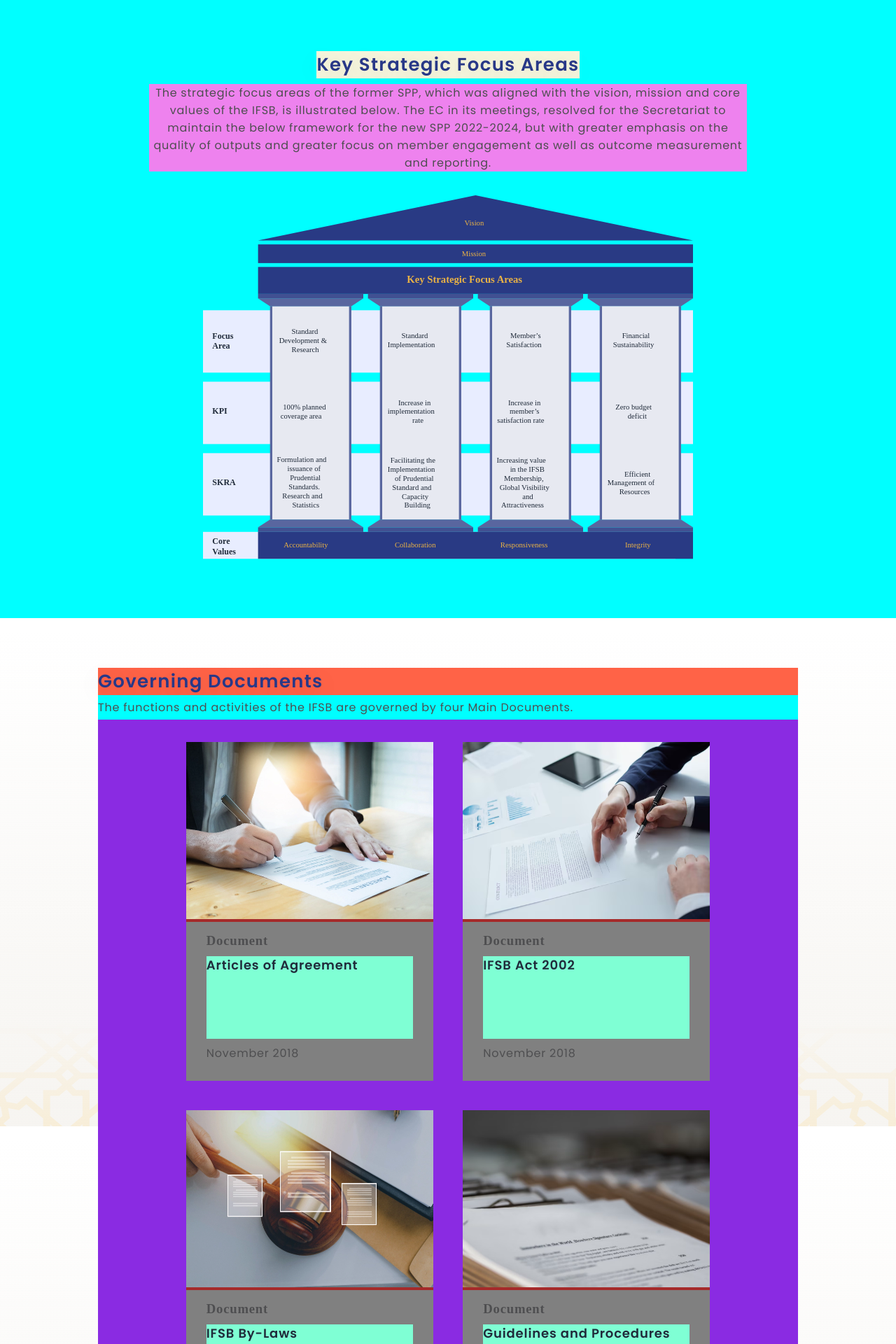
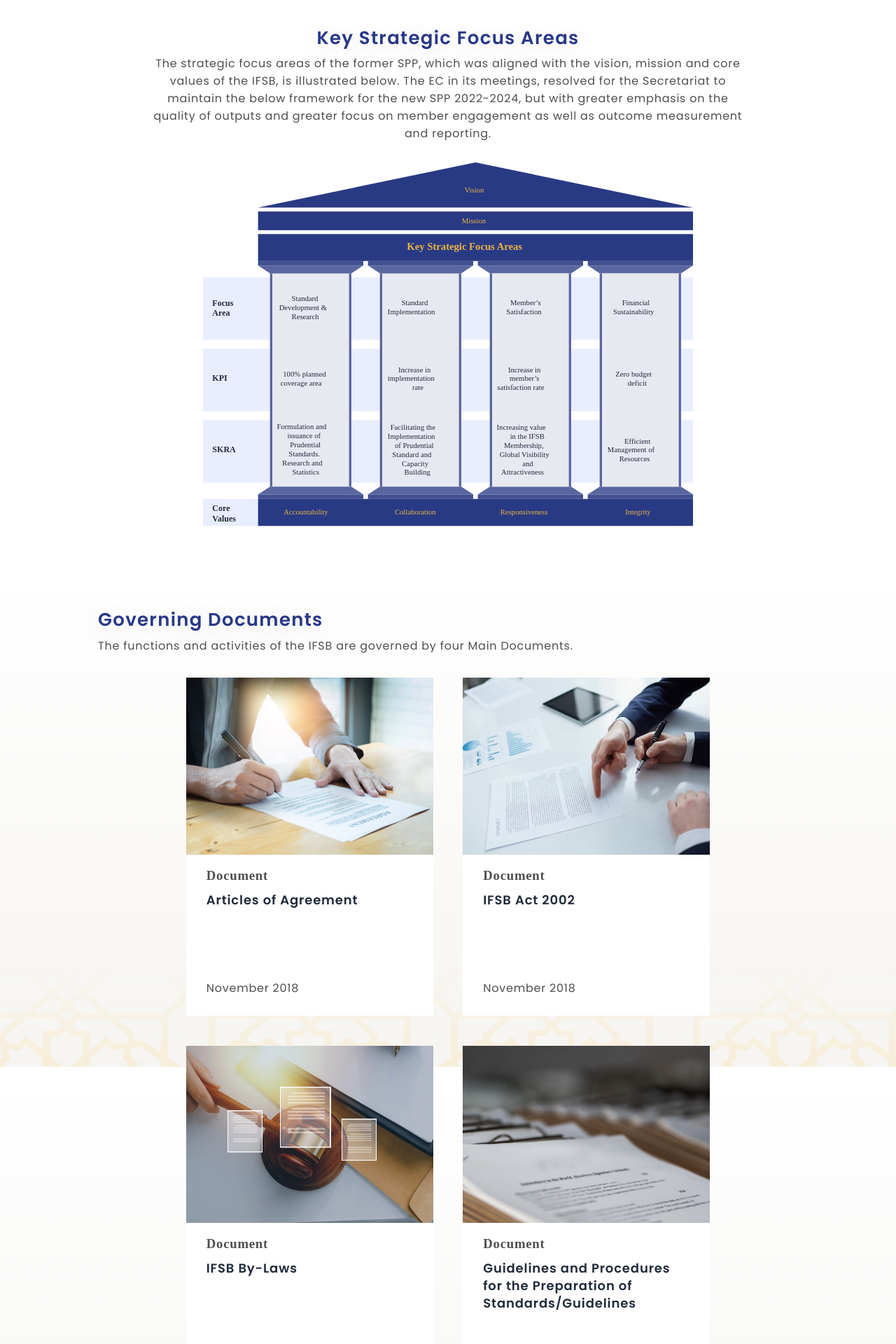
Before and after one commit to Evernew998/seetru-studio-assessment, a React (Vite) app in the folder ISFBWebApp/: page / in a window 1280 px wide. Shown: the part 320-2240 px from the top of the page at 70% size. Built offline with nearby package versions, Linux system fonts and the light colour scheme.

Commit message:
key focus area

```diff
--- a/ISFBWebApp/src/App.jsx
+++ b/ISFBWebApp/src/App.jsx
@@ -10,6 +10,7 @@
 import Profile from './components/Profile'
 import Document from './components/Document'
 import FocusArea from './components/FocusArea'
+import Timeline from './components/Timeline'
 //import Contact from './components/Contact'
 
 
@@ -131,6 +132,7 @@
       <div style={{height: '500px'}}></div>
       */
       }
+      <Timeline />
       <Banner banner={banner}/>
       <FocusArea />
       <Document documents={documents}/>
--- /dev/null
+++ b/ISFBWebApp/src/components/Timeline.jsx
@@ -0,0 +1,11 @@
+import './css/Timeline.css'
+
+const Timeline = () => {
+  return (
+    <div className="timeline">
+      <h2></h2>
+    </div>
+  )
+}
+
+export default Timeline
--- a/ISFBWebApp/src/components/css/Document.css
+++ b/ISFBWebApp/src/components/css/Document.css
@@ -1,9 +1,8 @@
 .document {
-  padding: 70.5px 140px;
+  padding: 68px 140px 66px 140px;
 }
 
 .document h2 {
-  background-color: tomato;
   font: normal normal 600 26px Poppins;
   letter-spacing: 1.3px;
   color: #283887;
@@ -11,15 +10,14 @@
 }
 
 .document > p {
-  background-color: aqua;
   font: normal normal normal 16px/35px Poppins;
   letter-spacing: 0.77px;
   color: #4E4E50;
 }
 
 .document-cards {
-  background-color: blueviolet;
-  padding: 32px 50px 0px 50px;
+  padding: 28px 50px 0px 50px;
+  margin-bottom: 6px;
   display: flex;
   flex-wrap: wrap;
   justify-content: center;
--- a/ISFBWebApp/src/components/css/DocumentCard.css
+++ b/ISFBWebApp/src/components/css/DocumentCard.css
@@ -1,5 +1,5 @@
 .document-card {
-  background-color: brown;
+  background: #FFFFFF 0% 0% no-repeat padding-box;
 }
 
 .document-card-image-container {
@@ -11,8 +11,7 @@
 }
 
 .document-card-text-container {
-  background-color: gray;
-  padding: 16px 29px 29px 29px;
+  padding: 15px 29px 29px 29px;
 }
 
 .document-card-text-container h3 {
@@ -26,7 +25,6 @@
   height: 118px;
   max-width: 295px;
   margin-bottom: 11px;
-  background-color: aquamarine;
   font: normal normal 600 18px/25px Poppins;
   letter-spacing: 0.86px;
   color: #202B3B;
--- a/ISFBWebApp/src/components/css/FocusArea.css
+++ b/ISFBWebApp/src/components/css/FocusArea.css
@@ -3,27 +3,24 @@
     flex-direction: column;
     justify-content: center;
     align-items: center;
-    padding: 6.57% 16.67%;
-    background-color: aqua;
+    padding: 3.6% 16.67%;
 }
 
 .focus-area h2 {
-    margin-bottom: 8px;
+    margin-bottom: 4px;
     font: normal normal 600 26px Poppins;
     letter-spacing: 1.3px;
     color: #283887;
     text-shadow: 0px 5px 35px #00000029;
     text-align: center;
-    background-color: beige;
 }
 
 .focus-area p {
-    margin-bottom: 4%;
+    margin-bottom: 3.4%;
     text-align: center;
     font: normal normal normal 16px/25px Poppins;
     letter-spacing: 0.77px;
     color: #4E4E50;
-    background-color: violet;
 }
 
 .focus-area img {
@@ -33,7 +30,7 @@
 
 @media (max-width: 992px) {
     .focus-area {
-        padding: 6.57% 6%;
+        padding: 3.7% 6%;
     }
 
     .focus-area img {
```
Also changed, not shown: ISFBWebApp/src/components/css/Timeline.css (added).
